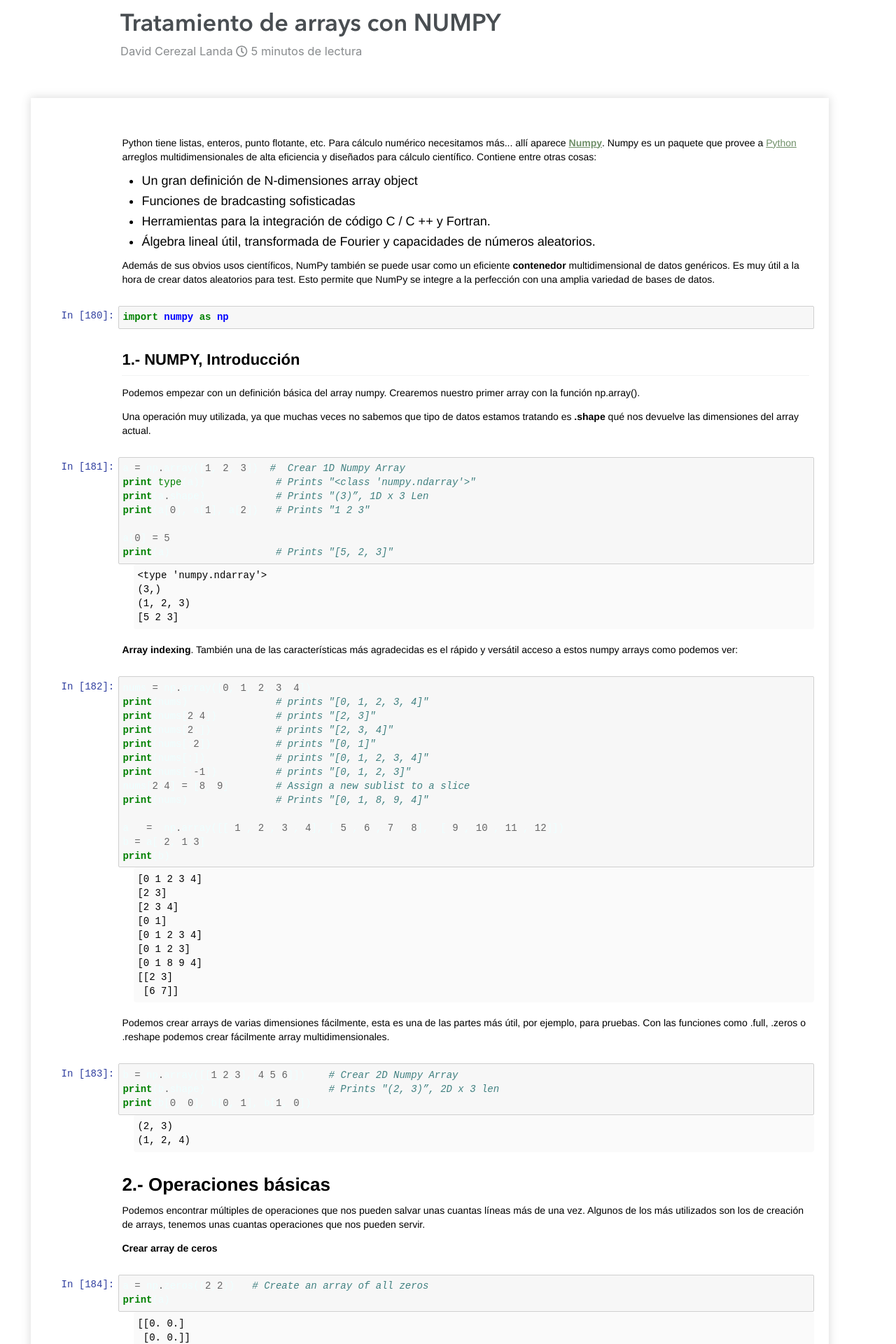
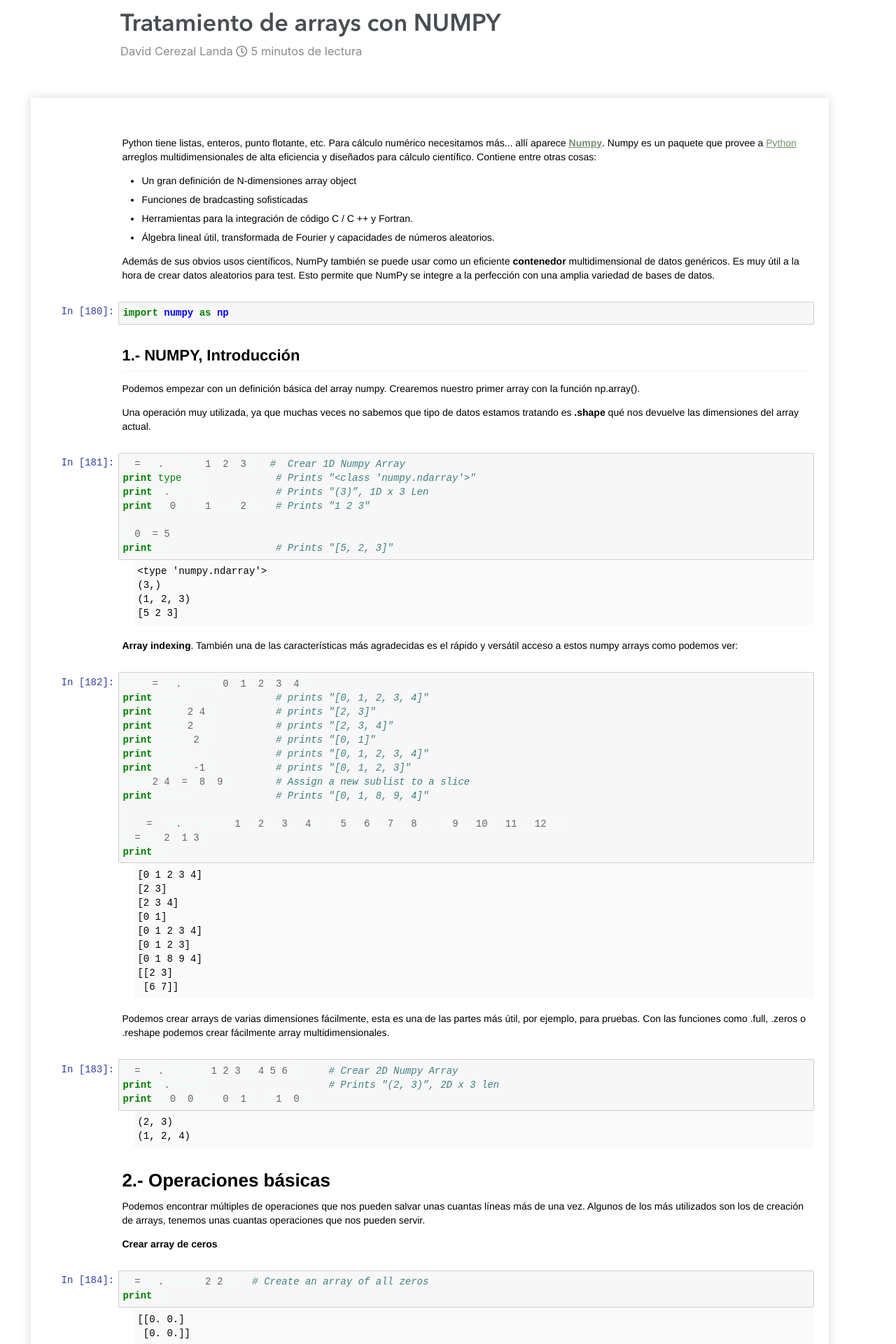
Before and after one commit to davidcerezal/davidcerezal.github.io, a Jekyll site: the page built from _posts/2019-02-14-Numpy-arrays.md, in a window 1280 px wide. Shown: the part 991-2911 px from the top of the page at 70% size. Built offline with Jekyll 4.4.1, drawn with Linux system fonts in a browser that asks for light colours; cached includes are drawn as plain includes; nearby versions of some CDN libraries; comment, search, counter and statistics services are not loaded.

Commit message:
Change a default li

```diff
--- a/_includes/posts/nparrays.html
+++ b/_includes/posts/nparrays.html
@@ -1,6 +1,6 @@
 
 <link rel="stylesheet" href="/assets/css/extra-jupyter.css">
-<div class="jpytc" style="    font-size: 14px !important;">
+<div class="jpytc" style=" font-size: 14px !important;">
   <div tabindex="-1" id="notebook" class="border-box-sizing">
     <div class="container" id="notebook-container">
 
--- a/assets/css/extra.css
+++ b/assets/css/extra.css
@@ -40,7 +40,7 @@
 	font-size: 18px;
 }
 
-.page__content  .jpytc p{
+.page__content  .jpytc p, .page__content  .jpytc li{
 	font-size: 14px;
 }
 }
```
